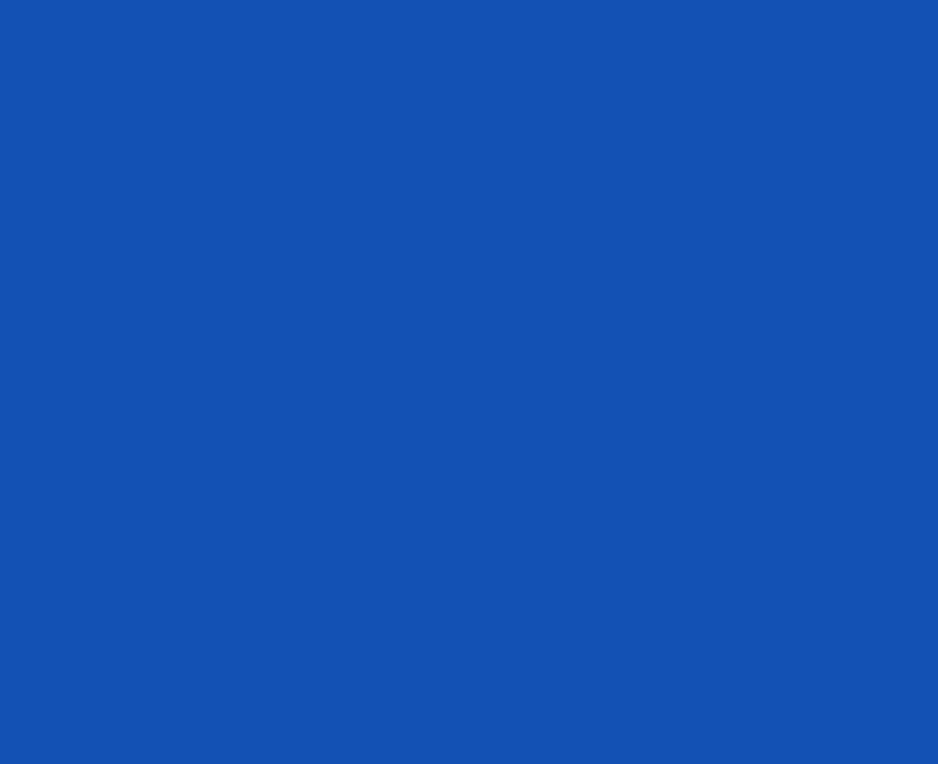
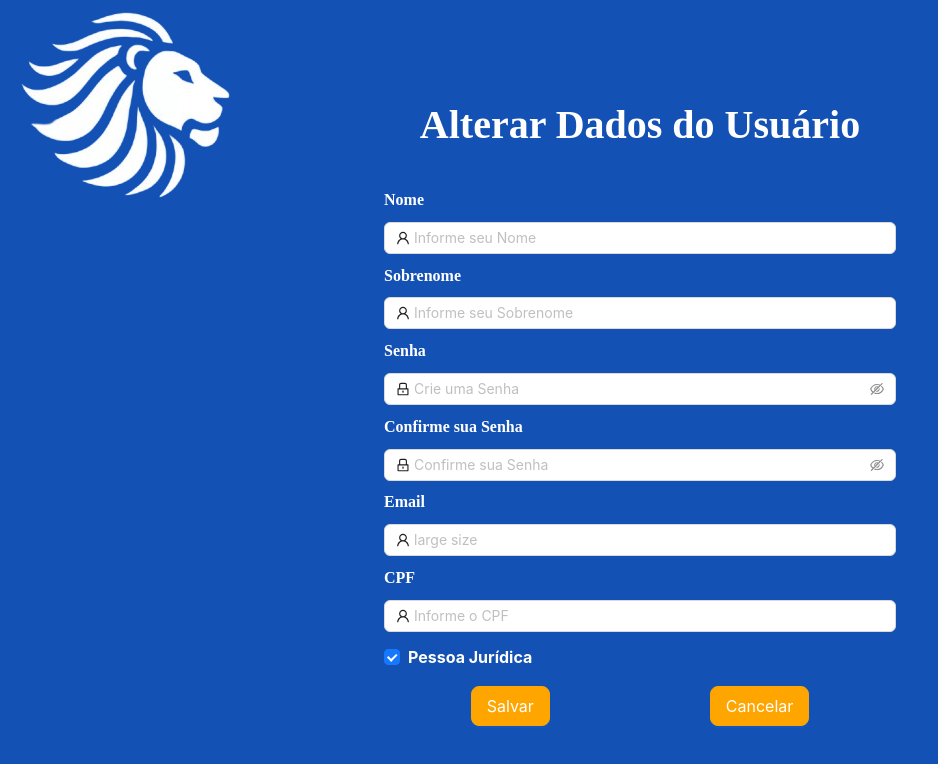
Before and after one commit to unclWill/ImportManager, a React (Create React App) app in the folder CLIENT/import-manager/: page /user/alterar in a window 1280 px wide. Before the commit this address had no page. Shown: the top 764 px of the page, without its empty margins (0-938 px from the left). Built offline with nearby package versions, Linux system fonts and the light colour scheme; a web font is replaced by a local one.

Commit message:
campos na tela de alterar dados

```diff
--- a/CLIENT/import-manager/src/components/base/Exemplo.js
+++ /dev/null
@@ -1,3 +0,0 @@
-function Exemplo() {
-  return;
-}
--- a/CLIENT/import-manager/src/components/router/Navigation.js
+++ b/CLIENT/import-manager/src/components/router/Navigation.js
@@ -3,6 +3,7 @@ import LoginView from "./../view/LoginView";
 import RegisterView from "./../view/RegisterView";
 import RegisterRetainedProduct from "./../view/RegisterRetainedProduct";
 import RetainedProductsView from "../view/RetainedProductsView";
+import AlterView from "../view/AlterView";
 import Splash from "../view/Splash";
 export default function Navigation() {
   return (
@@ -10,6 +11,7 @@ export default function Navigation() {
       <Routes>
         <Route index element={<LoginView />} />
         <Route path="user/cadastro" element={<RegisterView />} />
+        <Route path="user/alterar" element={<AlterView />} />
         <Route path="produtos/cadastro" element={<RegisterRetainedProduct />} />
         <Route path="produtos/lista" element={<RetainedProductsView />} />
         <Route path="loading" element={<Splash />} />
--- a/CLIENT/import-manager/src/components/view/AlterView.js
+++ b/CLIENT/import-manager/src/components/view/AlterView.js
@@ -1,17 +1,22 @@
 import { LockOutlined, UserOutlined } from "@ant-design/icons";
 import { Button, Checkbox, Input } from "antd";
 import "../../styles/AlterView.css";
-import { useState } from "react";
+import { useContext, useState } from "react";
+import { useNavigate } from "react-router-dom";
+import { AuthContext } from "../context/AuthProvider";
+import { checkDocType } from "../../utils/Mascaras";
 
 export default function AlterView() {
+  const navigate = useNavigate();
   const [isCompany, setIsCompany] = useState(false);
+  const { user } = useContext(AuthContext);
   const [newUser, setNewUser] = useState({
-    nome: "",
+    nome: user.name,
     sobrenome: "",
     senha: "",
     confirmaSenha: "",
     email: "",
-    doc: "",
+    doc: user.doc,
   });
 
   const handleCheckboxChange = (e) => {
@@ -103,7 +108,9 @@ export default function AlterView() {
           </>
         )}
 
-        <Checkbox onChange={handleCheckboxChange}>Pessoa Jurídica</Checkbox>
+        <Checkbox checked={checkDocType(user.doc) === "cnpj" ? true : false}>
+          Pessoa Jurídica
+        </Checkbox>
       </div>
       <div className="buttons-alter">
         <Button
@@ -117,6 +124,9 @@ export default function AlterView() {
           type="primary"
           size="large"
           style={{ backgroundColor: "#FFA500", borderColor: "#FFA500" }}
+          onClick={() => {
+            navigate("/produtos/lista");
+          }}
         >
           Cancelar
         </Button>
--- a/CLIENT/import-manager/src/components/view/RetainedProductsView.js
+++ b/CLIENT/import-manager/src/components/view/RetainedProductsView.js
@@ -220,7 +220,8 @@ const RetainedProductsView = () => {
           right: "0.2vw",
         }}
         onClick={() => {
-          alert("Funcionalidade ainda não implementada pelo companheiro Taxad");
+          // alert("Funcionalidade ainda não implementada pelo companheiro Taxad");
+          navigate("/user/alterar");
         }}
       >
         Alterar Dados
--- a/CLIENT/import-manager/src/utils/Mascaras.js
+++ b/CLIENT/import-manager/src/utils/Mascaras.js
@@ -12,4 +12,12 @@ function cleanDoc(cpf) {
   return cpf.replace(/\D/g, "");
 }
 
-export { isValidCNPJ, isValidCPF, cleanDoc };
+function checkDocType(doc) {
+  if (isValidCPF(doc)) {
+    return "cpf";
+  } else {
+    return "cnpj";
+  }
+}
+
+export { isValidCNPJ, isValidCPF, cleanDoc, checkDocType };
```
